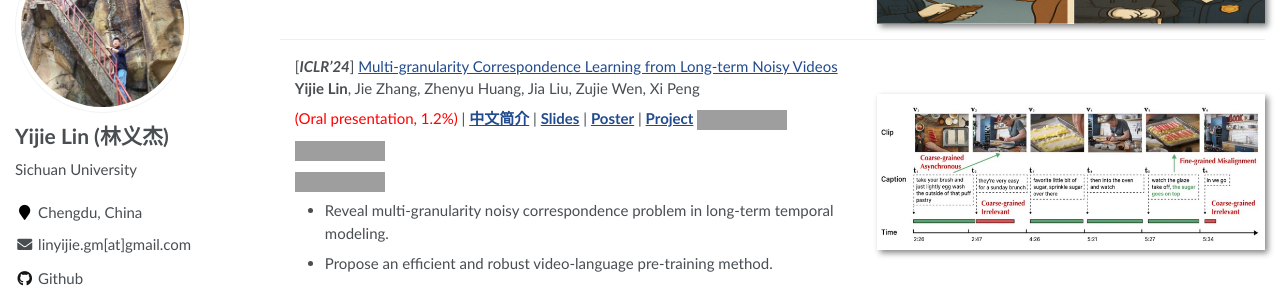
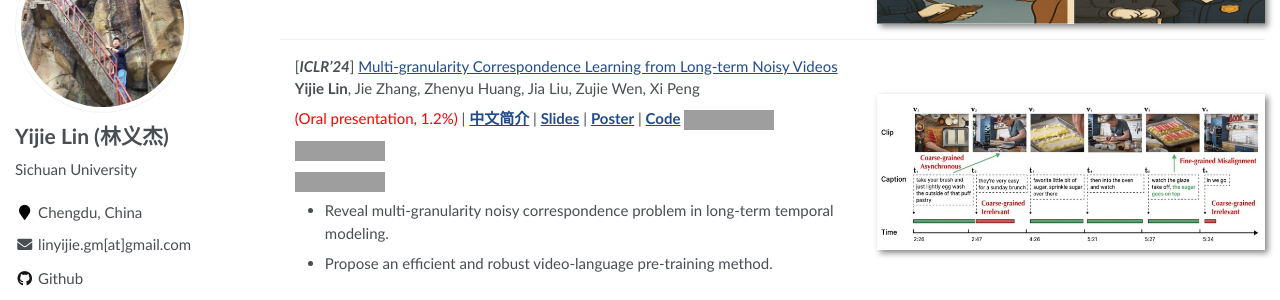
Before and after one commit to Lin-Yijie/Lin-Yijie.github.io, a Jekyll site: the page built from _pages/about.md, in a window 1280 px wide and 900 px high, scrolled down 733 px. Shown: the part 151-451 px from the top of the window. Built offline with Jekyll 4.4.1, drawn with Linux system fonts in a browser that asks for light colours; grey boxes are pictures that could not be loaded.

Commit message:
Update about.md

```diff
--- a/_pages/about.md
+++ b/_pages/about.md
@@ -104,7 +104,7 @@ Yiding Lu, Mouxing Yang, Dezhong Peng, Peng Hu, **Yijie Lin**<sup>†</sup>, Xi
 \|
 <a href="https://iclr.cc/media/PosterPDFs/ICLR%202024/19303.png?t=1714532472.399705"><strong>Poster</strong></a>
 \|
-<a href="https://lin-yijie.github.io/projects/Norton/"><strong>Project</strong></a>
+<a href="https://lin-yijie.github.io/projects/Norton/"><strong>Code</strong></a>
 <!-- \| -->
 <!-- <a href="https://github.com/XLearning-SCU/2024-ICLR-Norton"><strong>Code</strong></a> -->
 [![](https://img.shields.io/github/stars/XLearning-SCU/2024-ICLR-Norton?style=social&label=Stars)](https://github.com/XLearning-SCU/2024-ICLR-Norton)
@@ -216,7 +216,7 @@ Yiding Lu, Mouxing Yang, Dezhong Peng, Peng Hu, **Yijie Lin**<sup>†</sup>, Xi
 \| <a href="https://github.com/XLearning-SCU/2024-NeurIPS-CANDY"><strong>Code</strong></a>
 
 - [<em>**AAAI'24**</em>] [Decoupled Contrastive Multi-view Clustering with High-order Random Walks](https://arxiv.org/pdf/2308.11164.pdf), Yiding Lu, **Yijie Lin**, Mouxing Yang, Dezhong Peng, Peng Hu, Xi Peng \| <a href="https://github.com/XLearning-SCU/2024-AAAI-DIVIDE"><strong>Code</strong></a>
-[![](https://img.shields.io/github/stars/XLearning-SCU/2024-AAAI-DIVIDE?style=social&label=Stars)](https://github.com/XLearning-SCU/2024-AAAI-DIVIDE)
+<!-- [![](https://img.shields.io/github/stars/XLearning-SCU/2024-AAAI-DIVIDE?style=social&label=Stars)](https://github.com/XLearning-SCU/2024-AAAI-DIVIDE) -->
 
 - [<em>**Vicinagearth'24**</em>] [A survey on deep clustering: from the prior perspective](https://link.springer.com/content/pdf/10.1007/s44336-024-00001-w.pdf), Yiding Lu, Haobin Li, Yunfan Li, **Yijie Lin**, Xi Peng \| <a href="https://zhuanlan.zhihu.com/p/12059278751"><strong>中文简介</strong></a>
 
```
